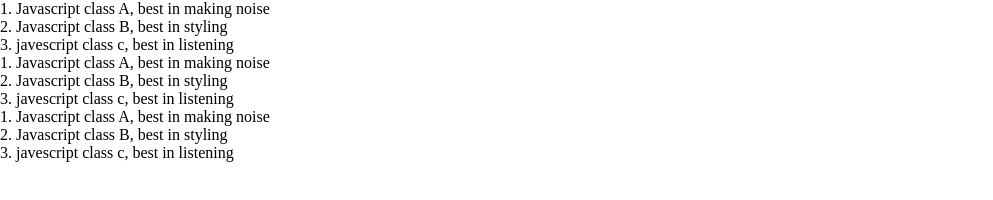
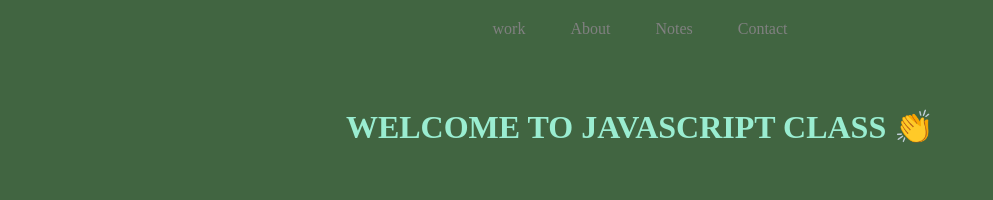
Before and after one commit to Stanleyhillz/Fourth-week-project, a plain HTML site: page index.html in a window 1280 px wide. Shown: the whole page, without its empty margins (0-993 px from the left). Drawn offline with Linux system fonts and the light colour scheme.

Commit message:
modified styling

```diff
--- a/index.html
+++ b/index.html
@@ -10,22 +10,21 @@
 
 
 <body>
-    <div class="first div">
-        <p>1. Javascript class A, best in making noise</p>
-        <p>2. Javascript class B, best in styling</p>
-        <p>3. javescript class c, best in listening</p>
+    <nav class="navbar">
+        <ul class="link">
+            <li><a href="#">work</a></li>
+            <li><a href="#">About</a></li>
+            <li><a href="#">Notes</a></li>
+            <li><a href="#">Contact</a></li>
+        </ul>
+    </nav>
+    <div class="u">
+        <h1>WELCOME TO JAVASCRIPT CLASS 👏 </h1>
     </div>
-    <div class="second div">
-        <p>1. Javascript class A, best in making noise</p>
-        <p>2. Javascript class B, best in styling</p>
-        <p>3. javescript class c, best in listening</p>
+    <main>
 
-    </div>
-    <div class="third div">
-        <p>1. Javascript class A, best in making noise</p>
-        <p>2. Javascript class B, best in styling</p>
-        <p>3. javescript class c, best in listening</p>
-    </div>
+    </main>
+
 
 </body>
 
--- a/style.css
+++ b/style.css
@@ -3,22 +3,33 @@
   padding: 0;
   box-sizing: border-box;
 }
-body{
+body {
+  background-color: rgb(65, 101, 65);
+}
+.navbar {
+  padding: 5;
+  margin: 20px;
 
 }
-.first div {
-  background-color: azure;
+
+
+.link{
+  display: flex;
+  justify-content: center;
+  align-items: center;
+  gap: 45px;
+  list-style-type: none;
+
+
+}
+
+a{
+text-decoration: none;
+color: gray;
+}
+.u{
+  color: rgb(154, 237, 209);
   justify-items: center;
   align-items: center;
+  padding: 50px;
 }
-.second div {
-  background-color: antiquewhite;
-  padding-bottom: 20px;
-  flex-direction: row;
-}
-.third div {
-  background-color: aquamarine;
-  padding: 30px;
-  justify-items: center;
-  align-items: center;
-}
```
